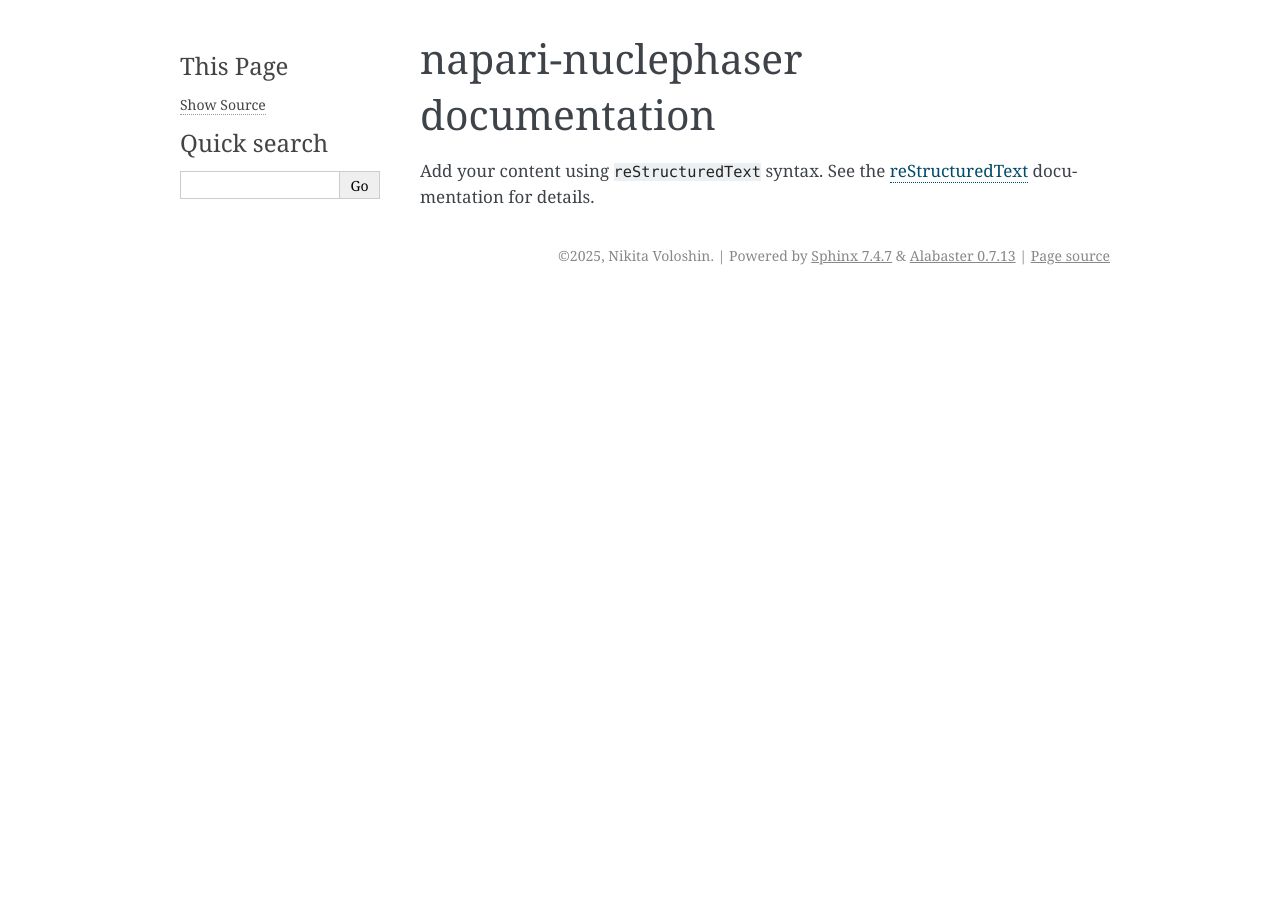
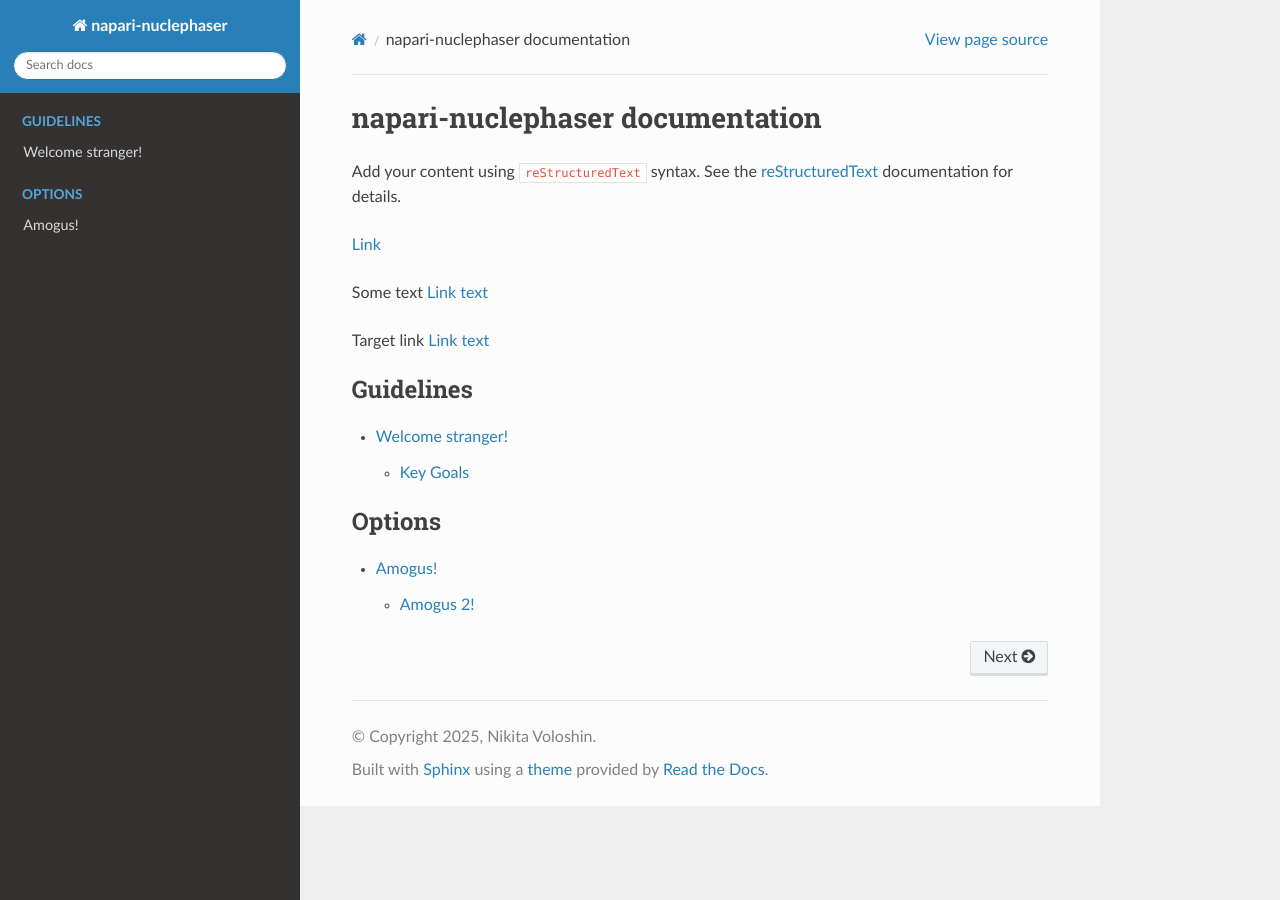
Before and after one commit to nikvo1/napari-nuclephaser, a Sphinx documentation site: the page built from docs/index.rst, in a window 1280 px wide. Built offline with Sphinx 7.4.7 and the Read the Docs theme 3.1.0, drawn with Linux system fonts in a browser that asks for light colours.

Commit message:
Update docs

```diff
--- /dev/null
+++ b/docs/Guidelines/Hello.rst
@@ -0,0 +1,5 @@
+Welcome stranger!
++++++++++++++++++
+
+Key Goals
+=================
--- /dev/null
+++ b/docs/Options/hello 2.rst
@@ -0,0 +1,7 @@
+Amogus!
+++++++++
+
+.. _Target:
+
+Amogus 2!
+=========
--- a/docs/conf.py
+++ b/docs/conf.py
@@ -23,5 +23,5 @@ exclude_patterns = ["_build", "Thumbs.db", ".DS_Store"]
 # -- Options for HTML output -------------------------------------------------
 # https://www.sphinx-doc.org/en/master/usage/configuration.html#options-for-html-output
 
-html_theme = "alabaster"
+html_theme = "sphinx_rtd_theme"
 html_static_path = ["_static"]
--- a/docs/index.rst
+++ b/docs/index.rst
@@ -10,7 +10,21 @@ Add your content using ``reStructuredText`` syntax. See the
 `reStructuredText <https://www.sphinx-doc.org/en/master/usage/restructuredtext/index.html>`_
 documentation for details.
 
+`Link <https://www.google.ru/>`_
+
+Some text :doc:`Link text </Options/hello 2>`
+
+Target link :ref:`Link text <Target>`
+
 
 .. toctree::
    :maxdepth: 2
-   :caption: Contents:
+   :caption: Guidelines
+
+   Guidelines/Hello.rst
+
+.. toctree::
+   :maxdepth: 2
+   :caption: Options
+
+   Options/hello 2.rst
```
